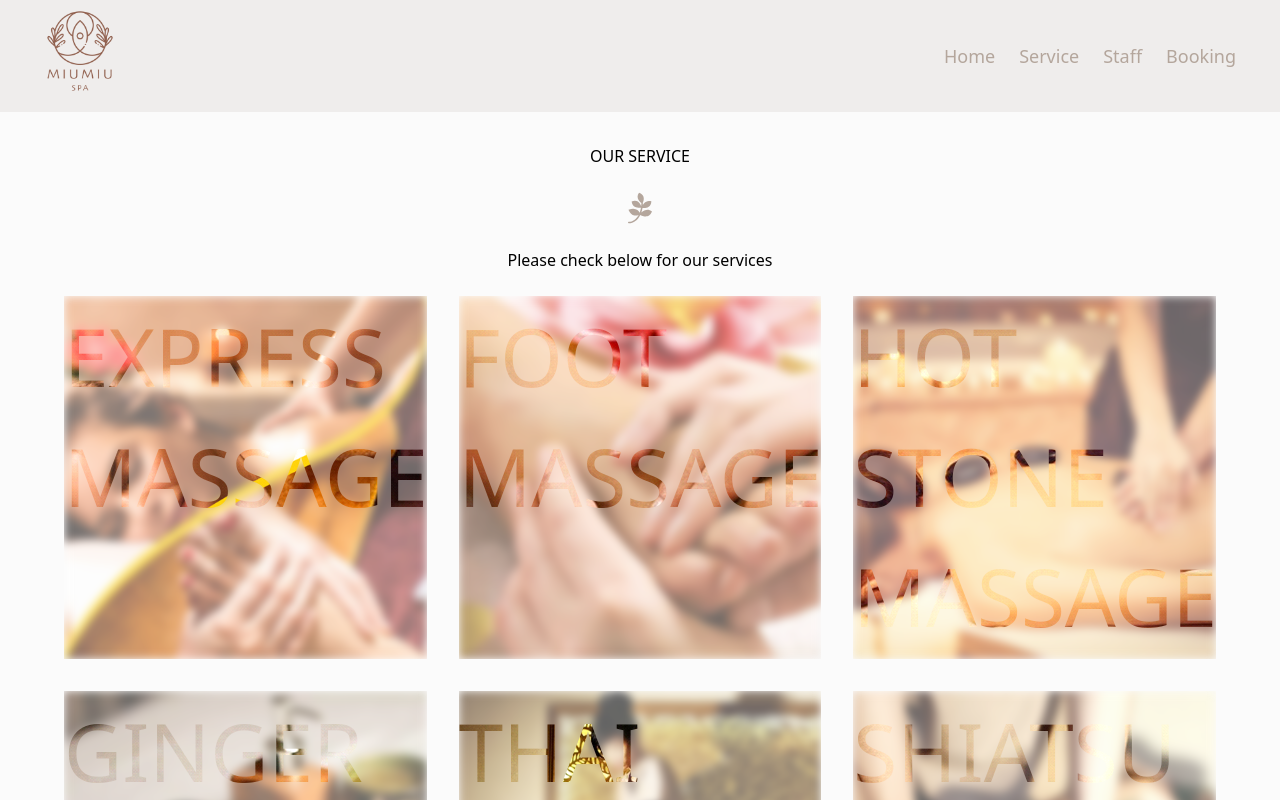
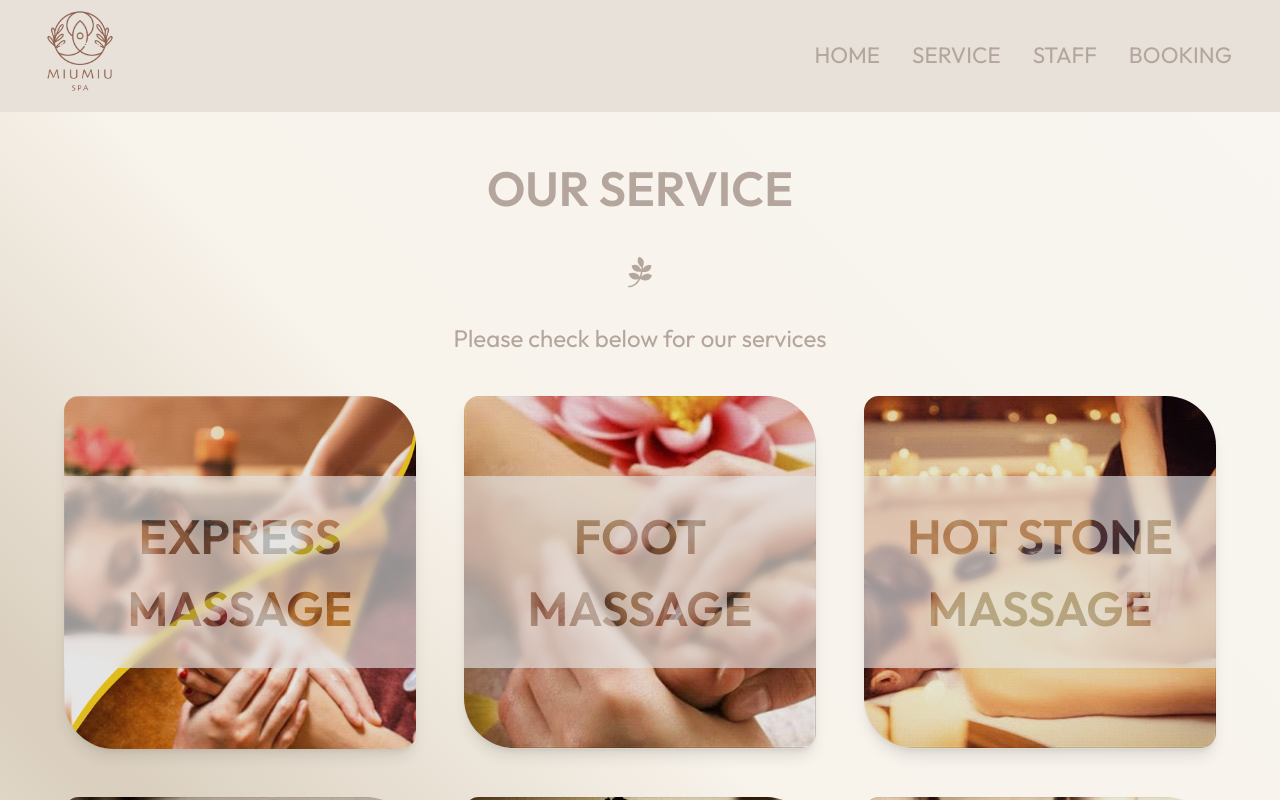
Before and after one commit to HWenSu/booking-system, a React (Vite) app: page /miumiu-spa/services in a window 1280 px wide. Shown: the top 800 px of the page. Built offline with nearby package versions, Linux system fonts and the light colour scheme.

Commit message:
Create:Service styles

```diff
--- a/index.html
+++ b/index.html
@@ -4,9 +4,12 @@
     <meta charset="UTF-8" />
     <link rel="icon" type="image/svg+xml" href="/vite.svg" />
     <meta name="viewport" content="width=device-width, initial-scale=1.0" />
+    <link rel="preconnect" href="https://fonts.googleapis.com">
+    <link rel="preconnect" href="https://fonts.gstatic.com" crossorigin>
+    <link href="https://fonts.googleapis.com/css2?family=Outfit:wght@100..900&display=swap" rel="stylesheet">
     <title>MiuMiu Spa</title>
   </head>
-  <body>
+  <body >
     <div id="root"></div>
     <script type="module" src="/src/main.jsx"></script>
   </body>
--- a/src/components/Navigation.jsx
+++ b/src/components/Navigation.jsx
@@ -8,35 +8,31 @@ const Navigation = () => {
       <nav>
         <ul className="flex bg-primary items-center justify-between h-28 ">
           <li className="basis-40">
-            <Link to="/" className="">
+            <Link to="/">
               <h1 className="min-w-40">
-                <img
-                  src={logo}
-                  alt="miumiu-spa"
-                  className="size-40 "
-                />
+                <img src={logo} alt="miumiu-spa" className="size-40 " />
               </h1>
             </Link>
           </li>
-          <div className=" flex mr-[2rem] text-[18px] text-tertiary ">
+          <div className=" flex mr-[2rem] text-[1.4rem] text-tertiary ">
             <li className="hover:link-hover ">
-              <Link to="/" className="p-3">
-                Home
+              <Link to="/" className="p-4">
+                HOME
               </Link>
             </li>
             <li className="hover:link-hover">
-              <Link to="miumiu-spa/services" className="p-3">
-                Service
+              <Link to="miumiu-spa/services" className="p-4">
+                SERVICE
               </Link>
             </li>
             <li className="hover:link-hover">
-              <Link to="miumiu-spa/staff" className="p-3">
-                Staff
+              <Link to="miumiu-spa/staff" className="p-4">
+                STAFF
               </Link>
             </li>
             <li className="hover:link-hover">
-              <Link to="miumiu-spa/orders" className="p-3">
-                Booking
+              <Link to="miumiu-spa/orders" className="p-4">
+                BOOKING
               </Link>
             </li>
           </div>
--- a/src/pages/Service.jsx
+++ b/src/pages/Service.jsx
@@ -25,35 +25,43 @@ const Service = () => {
 
   return (
     <div className="my-8">
-      <div className="my-6">
-        <h2>OUR SERVICE</h2>
+      <div className="my-10">
+        <h2 className="text-tertiary font-semibold text-[3rem]">OUR SERVICE</h2>
         <FontAwesomeIcon
           icon={faPagelines}
           style={{ color: "#b4a69c" }}
           size="2xl"
-          className="my-6"
+          className="my-8"
         />
-        <p>Please check below for our services</p>
+        <p className="text-tertiary text-[1.5rem]">
+          Please check below for our services
+        </p>
       </div>
-      <ul className="grid grid-cols-3 gap-8 px-[5vw]">
+      <ul className="grid xl:grid-cols-3 2xl:grid-cols-4 md:grid-cols-2 max-sm:grid-cols-1 gap-12 px-[5vw] pb-[10vh] ">
         {services.map((service, index) => (
-          <li key={index} className="relative">
-            <div className="overflow-hidden">
+          <li
+            key={index}
+            className="relative hover:img-hover shadow-lg img-rounded "
+          >
+            <a href="" className="">
               <img
                 src={service.url}
                 alt={service.item}
-                className="w-full opacity-60 blur-[4px]"
+                className="w-full img-rounded saturate-90"
               />
-            </div>
+              <div className="absolute my-auto inset-0 backdrop-blur-[4px] bg-white/70 w-full h-[15rem] opacity-90 lg:h-[12rem] max-lg:h-[10rem] "></div>
               <h3
                 style={{
                   backgroundImage: `url(${service.url})`,
-                backgroundSize: 'cover',
+                  backgroundSize: "cover",
+                  filter: "opacity(80%) brightness(75%)",
                 }}
-              className=" w-full h-full absolute bottom-0 left-0 text-[80px] text-justify bg-clip-text text-transparent "
+                className="h-full absolute font-semibold bottom-0 left-0 2xl:text-[3.5rem] lg:text-[3rem] max-lg:text-[2.5rem] bg-clip-text text-transparent flex items-center justify-center text-wrap "
               >
                 {service.item.toUpperCase()}
               </h3>
+              <div className="absolute inset-0  bg-black/10  img-rounded w-full h-full hover:bg-black/0 "></div>
+            </a>
           </li>
         ))}
       </ul>
--- a/src/styles/index.css
+++ b/src/styles/index.css
@@ -3,25 +3,48 @@
 @tailwind utilities;
 
 @layer base {
+  #root {
+  /* max-width: 1980px; */
+  margin: 0 auto;
+  text-align: center;
+  background:linear-gradient(to right top, #f6f0e5, #dacfbe, #f8f3eb, #f8f4ee, #f9f6f1);
+
+  --primary-color: #e7e1d9;
+  --secondary-color: #b1937c;
+  --tertiary-color:#b4a69c;
+  }
+  body {
+    @apply font-outfit
+  }
   .link-hover {
     color: var(--secondary-color);
     scale: 1.05;
     transition: 0.2s ease-in-out;
+  }
 
+  .hover {
+    transition: 0.2s ease-in-out;
   }
+
+  .img-hover {
+    scale: 1.03;
+    transition: 0.6s ease-out;
+  }
+
+  .img-rounded {
+     border-radius: 15px 50px;
+  }
+
+  .inner-shadow{
+    width: 150px;
+    height: 150px;
+    box-shadow: inset rgba(60, 70, 85, 0.5) 0px 0px 40px 0px, rgba(0, 0, 0, .3) 0px 30px 100px -24px;
+  }
+
 
 }
 
-#root {
-  /* max-width: 1980px; */
-  margin: 0 auto;
-  text-align: center;
-  background-color: rgb(251, 251, 251);
 
-  --primary-color: #efedec;
-  --secondary-color: #b1937c;
-  --tertiary-color:#b4a69c;
-}
 
 /* :root {
   font-family: Inter, system-ui, Avenir, Helvetica, Arial, sans-serif;
--- a/tailwind.config.js
+++ b/tailwind.config.js
@@ -8,6 +8,13 @@ export default {
         secondary: "var(--secondary-color)",
         tertiary: "var(--tertiary-color)",
       },
+      fontFamily: {
+        outfit: ["Outfit", "sans-serif"],
+      },
+      saturate: {
+        25: '.25',
+        90: '.90',
+      }
     },
   },
   plugins: [],
```
Lines whose indentation alone changed are shown as unchanged.
